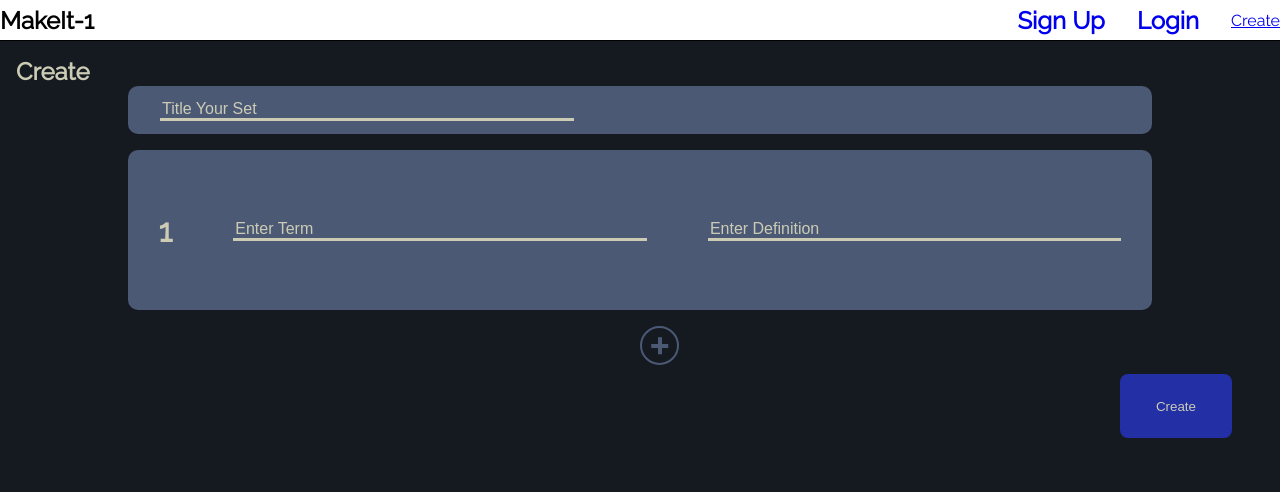
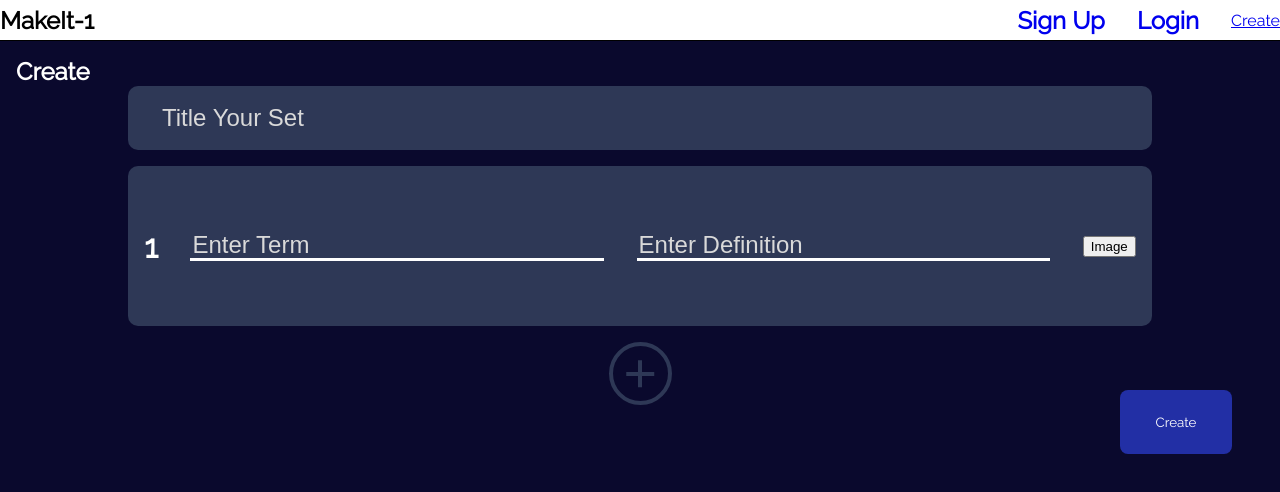
Before and after one commit to Aspect-0/MakeIt-1, a Vue app in the folder MakeIt-1/: page /create in a window 1280 px wide. Shown: the top 492 px of the page. Built offline with nearby package versions, Linux system fonts and the light colour scheme.

Commit message:
some styling and RTDB changes

```diff
--- a/MakeIt-1/src/assets/main.css
+++ b/MakeIt-1/src/assets/main.css
@@ -19,11 +19,11 @@ h1, h2, h3 ,h4 ,h5{
 }
 
 :root{
-  --color1: #151A21;
+  --color1: #0a092d;
   --color2: #1B2028;
   --color3: #23A9D5;
-  --color4: #4B5975;
-  --color5: #CCCCB5;
+  --color4: #2e3856;
+  --color5: white ;
   --color6: #D9D9D9;
 }
 
--- a/MakeIt-1/src/components/termComponent.vue
+++ b/MakeIt-1/src/components/termComponent.vue
@@ -5,6 +5,8 @@
 
         <input type="text" @input="pushTerm" v-model="term" placeholder="Enter Term"  >
         <input type="text" @input="pushDefinition" v-model="definition" placeholder="Enter Definition" >
+
+        <button>Image</button>
 
         <a class="close" v-show="store.termList.length != 1 " @click="store.removeTerm(index)" ></a>
     </div>
@@ -48,7 +50,7 @@ export default defineComponent({
     width: 80vw;
     height: 20vh;
     border-radius: 10px;
-    background-color: #4B5975;
+    background-color: var(--color4);
     display: flex;
     justify-content: space-around;
     align-items: center;
@@ -60,24 +62,25 @@ export default defineComponent({
 }
 
 input{
-    height: 1rem;
+    height: 1.5rem;
     width: 40%;
     background-color: transparent;
     text-decoration: none;
     border: none;
-    font-size: 1rem;
+    font-size: 1.5rem;
     border-bottom: 3px solid var(--color5);
+    color: white;
 }
 input:focus{
     border: none;
     text-decoration: none;
-    border-bottom: 3px solid black;
+    border-bottom: 3px solid yellow;
     outline: none;
 }
 
 ::placeholder{
     opacity: 1;
-    color: var(--color5);
+    color: var(--color6);
 }
 
 
--- a/MakeIt-1/src/stores/store.ts
+++ b/MakeIt-1/src/stores/store.ts
@@ -56,7 +56,7 @@ export const useStore = defineStore('counter', {
     createTermsList(userID:any){
       const termStore = termsStore()
       const db = getDatabase()
-      set(ref(db, 'users/' + userID), {
+      set(ref(db, 'users/' + `${userID}/` + termStore.title ), {
         email: this.user.email,
         title: termStore.title,
         terms: termStore.termList,
--- a/MakeIt-1/src/stores/termCreation.ts
+++ b/MakeIt-1/src/stores/termCreation.ts
@@ -33,6 +33,11 @@ export const termsStore = defineStore("termsStore", {
         removeTerm(input:number){
             this.termList.splice(input, 1)
         },
+        clearTermList(){
+            this.termList = [{term: "", definition: ""}]
+            this.title = ""
+            this.author = ""
+        }
 
 
     },
--- a/MakeIt-1/src/views/createView.vue
+++ b/MakeIt-1/src/views/createView.vue
@@ -5,7 +5,7 @@
 
             <div class="title">
 
-                <input type="text" placeholder="Title Your Set" class="" v-model="title">
+                <input type="text" placeholder="Title Your Set" class="" required v-model="title">
             </div>
 
 
@@ -15,7 +15,7 @@
 
             <a class="add" @click="store.addTerm"></a>
 
-            <button @click="createTerms(userStore.user.uid)" class="createButton" >Create</button>
+            <button @click="create" class="createButton" >Create</button>
 
 
 
@@ -27,6 +27,7 @@ import { defineComponent, ref } from 'vue'
 import { termsStore } from '@/stores/termCreation'
 import { useStore } from '@/stores/store'
 import termComponent from '@/components/termComponent.vue'
+import router from '@/router'
 interface form {
     title: ""
 
@@ -46,10 +47,22 @@ export default defineComponent({
     }
     ,
     methods: {
+        create(){
+            if(this.title){
+                this.createTerms(this.userStore.user.uid)
+            this.store.clearTermList()
+            }else{
+                alert("Please include a title")
+            }
+
+        },
+
         createTerms(uid:any){
+
             this.store.title = this.title
             console.log(this.store.title)
-            this.userStore.createTermsList(this.userStore.user.uid)
+            this.userStore.createTermsList(uid)
+            this.$router.push("/main")
         }
     }
 
@@ -69,10 +82,11 @@ export default defineComponent({
     position: relative;
     padding-bottom: 8rem;
     color: var(--color5);
+    font-family: Raleway;
 }
 
 .title{
-    height: 3rem;
+    height: 4rem;
     background-color: var(--color4);
     border-radius: 10px ;
     margin-bottom: 1rem;
@@ -85,26 +99,35 @@ export default defineComponent({
 
 .title input {
     background-color: transparent;
-    height: 1rem;
+    height: 1.5rem;
     width: 40%;
     background-color: transparent;
     text-decoration: none;
     border: none;
-    font-size: 1rem;
-    border-bottom: 3px solid var(--color5);
+    font-size: 1.5rem;
+
     margin-left: 2rem;
+    color: white;
+
 }
 
 .title input:focus{
     border: none;
     text-decoration: none;
-    border-bottom: 3px solid white;
+
     outline: none;
+
+
+}
+
+.title:focus-within{
+    border-bottom: 3px solid var(--color5);
+
 }
 
 .title input::placeholder{
     opacity: 1;
-    color: var(--color5);
+    color: var(--color6);
 }
 .center {
     display: flex;
@@ -114,14 +137,18 @@ export default defineComponent({
 
 .add {
     position: absolute;
-    width: 35px;
-    height: 35px;
+    width: 55px;
+    height: 55px;
     background: transparent;
     cursor: pointer;
-    border: 2px solid var(--color4);
-    border-radius: 10000rem;
+    border: 4px solid var(--color4);
+    border-radius: 10rem;
     bottom: 1;
-    left: 50%;
+    margin-left: auto;
+    margin-right: auto;
+    left: 0;
+    right: 0;
+    text-align: center;
 }
 
 .add:after {
@@ -169,7 +196,7 @@ export default defineComponent({
     right: 0;
     margin-right: 3rem;
     margin-top: 3rem;
-
+    font-family: "Raleway";
 
 
 }
```
